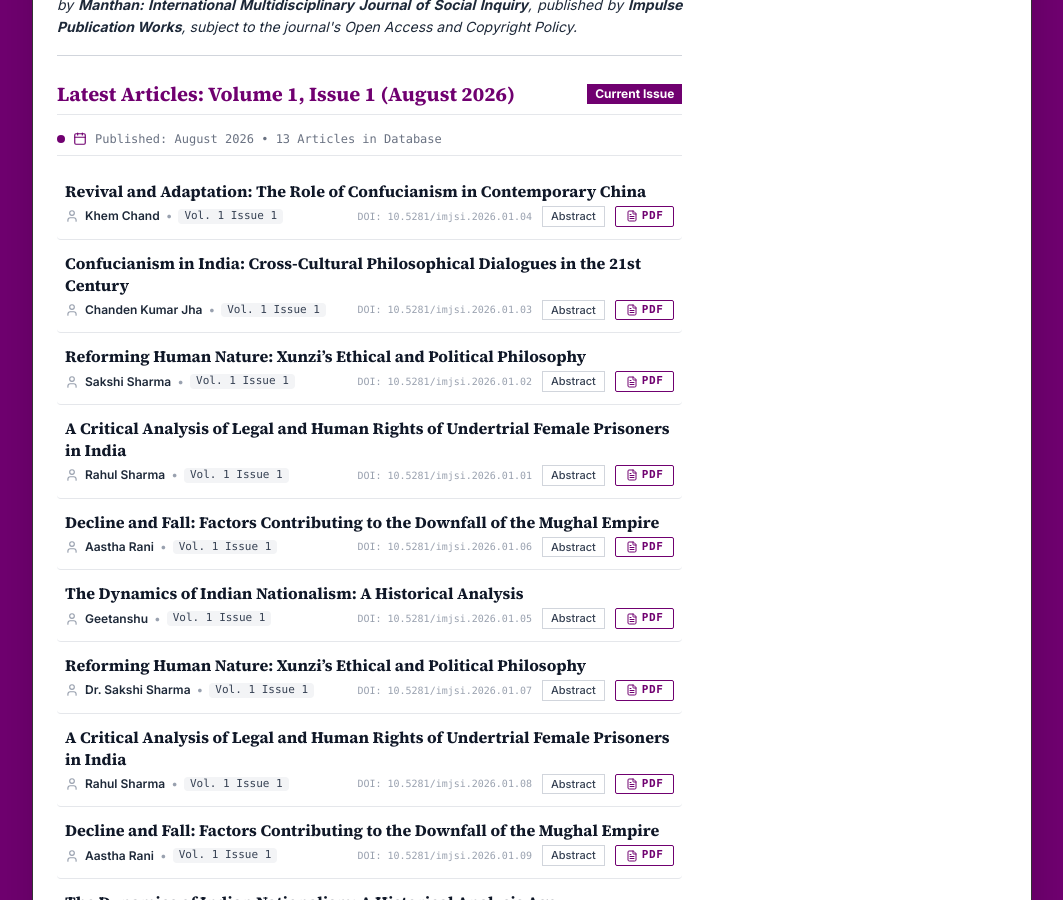
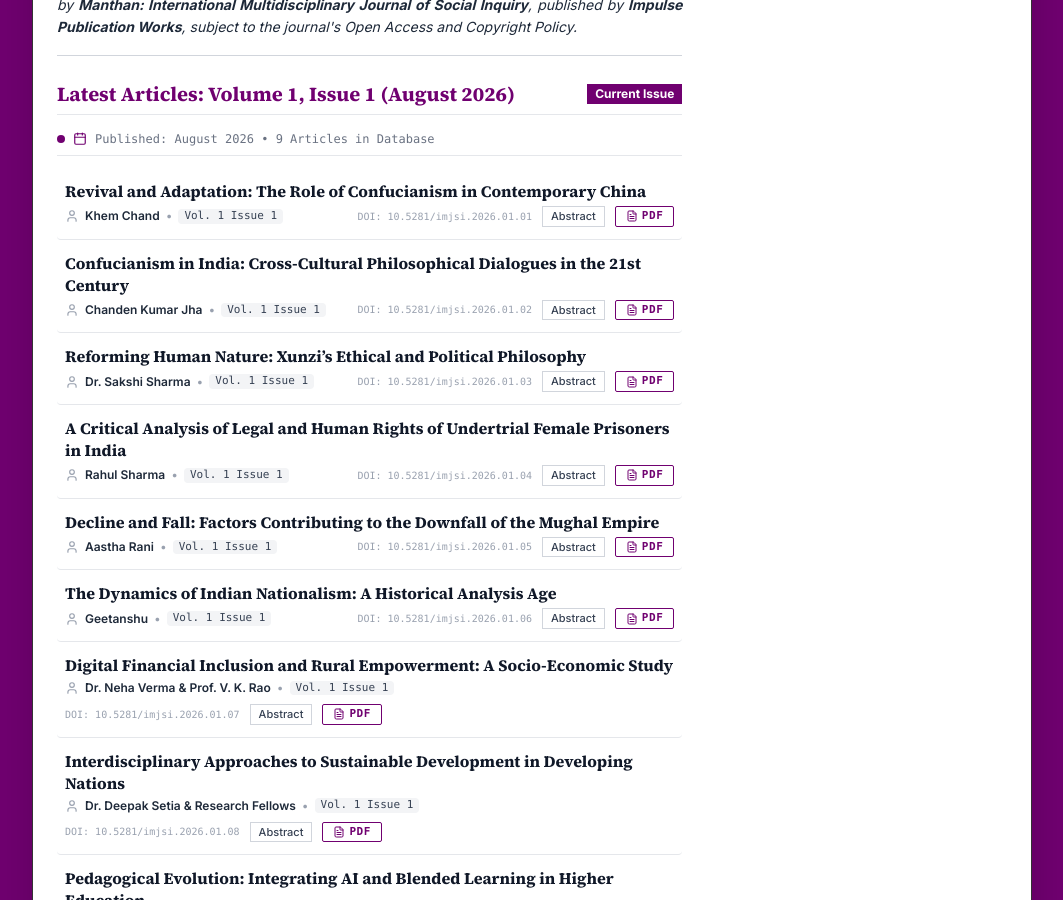
Before and after one commit to manthaninternational2025-maker/architect-web-main, a Next.js app: page / in a window 1280 px wide. Shown: the part 1900-2800 px from the top of the page, without its empty margins (108-1171 px from the left). Built offline with nearby package versions, Linux system fonts and the light colour scheme.

Commit message:
Fix article detail routing and exact file/PDF data binding for all articles

```diff
--- a/app/current/page.tsx
+++ b/app/current/page.tsx
@@ -6,6 +6,7 @@ import { useJournalData, ArticleItem } from "@/context/JournalDataContext";
 import { Sidebar } from "@/components/layout/Sidebar";
 import { ArticlePdfButton } from "@/components/ui/ArticlePdfButton";
 import { ArticlePdfModal } from "@/components/ui/ArticlePdfModal";
+import { getArticleUrl } from "@/utils/articleHelper";
 import { FileText, Calendar, User, Mail, ArrowRight } from "lucide-react";
 
 export default function CurrentPage() {
@@ -51,7 +52,7 @@ export default function CurrentPage() {
             {publishedArticles.map((art) => (
               <div key={art.id} className="py-3.5 first:pt-0 last:pb-0">
                 <h3 className="font-editorial text-sm sm:text-base font-bold text-gray-900 hover:text-[#700070] mb-1 leading-snug">
-                  <Link href={`/resources/${(art.doi || String(art.id)).replace(/[^a-zA-Z0-9]/g, "-")}`}>
+                  <Link href={getArticleUrl(art)}>
                     {art.title}
                   </Link>
                 </h3>
@@ -71,7 +72,7 @@ export default function CurrentPage() {
                       <span className="font-mono text-[11px] text-gray-500">{art.pages}</span>
                     )}
                     <Link
-                      href={`/resources/${(art.doi || String(art.id)).replace(/[^a-zA-Z0-9]/g, "-")}`}
+                      href={getArticleUrl(art)}
                       className="px-2 py-0.5 border border-gray-300 text-gray-700 hover:border-[#700070] hover:text-[#700070] text-[11px] font-medium transition-colors"
                     >
                       Abstract
--- a/app/page.tsx
+++ b/app/page.tsx
@@ -6,6 +6,7 @@ import { useJournalData } from "@/context/JournalDataContext";
 import { Sidebar } from "@/components/layout/Sidebar";
 import { SpecTable } from "@/components/ui/SpecTable";
 import { ArticlePdfButton } from "@/components/ui/ArticlePdfButton";
+import { getArticleUrl } from "@/utils/articleHelper";
 import { FileText, Calendar, User, ArrowRight, Bell, Mail } from "lucide-react";
 
 export default function HomePage() {
@@ -128,7 +129,7 @@ export default function HomePage() {
                   className="py-3 px-2 rounded hover:bg-gray-50 transition-colors first:pt-2 last:pb-0"
                 >
                   <h3 className="font-editorial text-sm sm:text-base font-bold text-gray-900 hover:text-[#700070] mb-1 leading-snug">
-                    <Link href={`/resources/${(art.doi || String(art.id)).replace(/[^a-zA-Z0-9]/g, "-")}`}>
+                    <Link href={getArticleUrl(art)}>
                       {art.title}
                     </Link>
                   </h3>
@@ -146,7 +147,7 @@ export default function HomePage() {
                     <div className="flex items-center gap-2.5">
                       <span className="font-mono text-[10px] text-gray-400">DOI: {art.doi}</span>
                       <Link
-                        href={`/resources/${(art.doi || String(art.id)).replace(/[^a-zA-Z0-9]/g, "-")}`}
+                        href={getArticleUrl(art)}
                         className="px-2 py-0.5 border border-gray-300 text-gray-700 hover:border-[#700070] hover:text-[#700070] text-[11px] font-medium transition-colors"
                       >
                         Abstract
--- a/app/resources/[slug]/page.tsx
+++ b/app/resources/[slug]/page.tsx
@@ -1,13 +1,14 @@
 "use client";
 
-import React, { useState } from "react";
+import React, { useState, useEffect } from "react";
 import Link from "next/link";
 import { useParams } from "next/navigation";
 import { useJournalData, ArticleItem } from "@/context/JournalDataContext";
 import { resources } from "@/data/resources";
 import { Sidebar } from "@/components/layout/Sidebar";
 import { ArticlePdfButton } from "@/components/ui/ArticlePdfButton";
-import { openArticlePdf } from "@/utils/pdfHelper";
+import { openArticlePdf, getArticlePdfBlobUrl } from "@/utils/pdfHelper";
+import { getArticleUrl } from "@/utils/articleHelper";
 import {
   Calendar,
   FileText,
@@ -19,6 +20,7 @@ import {
   ExternalLink,
   BookOpen,
   Search,
+  Download,
 } from "lucide-react";
 
 function ResourceDetailContent() {
@@ -26,38 +28,66 @@ function ResourceDetailContent() {
   const rawSlug = (params?.slug as string) || "";
   const { articles, settings } = useJournalData();
   const [copied, setCopied] = useState(false);
+  const [pdfInfo, setPdfInfo] = useState<{
+    url: string;
+    isBlob: boolean;
+    mimeType: string;
+    isDocx: boolean;
+  } | null>(null);
 
   // Clean slug
   const cleanSlug = decodeURIComponent(rawSlug).toLowerCase().trim();
 
-  // Search across live articles and static resources
-  let matchedArticle: Partial<ArticleItem> | null =
-    articles.find(
-      (a) =>
-        a.doi &&
-        a.doi.replace(/[^a-zA-Z0-9]/g, "-").toLowerCase() === cleanSlug
-    ) || null;
+  // Search across live articles using foolproof ID and exact DOI matching
+  let matchedArticle: Partial<ArticleItem> | null = null;
 
-  if (!matchedArticle) {
-    matchedArticle =
-      articles.find((a) => a.doi && a.doi.toLowerCase() === cleanSlug) || null;
+  // 1. Match by unambiguous ID prefix (e.g. "art-6-...", "article-6-...", "art-10")
+  const explicitArtMatch =
+    cleanSlug.match(/^art(?:icle)?-(\d+)(?:-|$)/) ||
+    cleanSlug.match(/^id-(\d+)(?:-|$)/);
+  if (explicitArtMatch) {
+    const targetId = parseInt(explicitArtMatch[1], 10);
+    matchedArticle = articles.find((a) => a.id === targetId) || null;
   }
 
-  if (!matchedArticle) {
-    matchedArticle =
-      articles.find((a) => String(a.id) === cleanSlug) || null;
-  }
-
+  // 2. Match exact clean DOI (e.g. "10-5281-imjsi-2026-01-06")
   if (!matchedArticle) {
     matchedArticle =
       articles.find(
         (a) =>
-          a.title &&
-          a.title.toLowerCase().replace(/[^a-z0-9]+/g, "-") === cleanSlug
+          a.doi &&
+          (a.doi.replace(/[^a-zA-Z0-9]/g, "-").toLowerCase() === cleanSlug ||
+            a.doi.toLowerCase() === cleanSlug)
       ) || null;
   }
 
-  // Check static resources
+  // 3. Match numeric ID from slug prefix ONLY IF it is not a DOI (DOIs start with 10- / 10.)
+  if (
+    !matchedArticle &&
+    !cleanSlug.startsWith("10-") &&
+    !cleanSlug.startsWith("10.")
+  ) {
+    const numPrefix = cleanSlug.match(/^(\d+)(?:-|$)/);
+    if (numPrefix) {
+      const targetId = parseInt(numPrefix[1], 10);
+      matchedArticle = articles.find((a) => a.id === targetId) || null;
+    }
+  }
+
+  // 4. Match exact title slug
+  if (!matchedArticle) {
+    matchedArticle =
+      articles.find((a) => {
+        if (!a.title) return false;
+        const tSlug = a.title
+          .toLowerCase()
+          .replace(/[^a-z0-9]+/g, "-")
+          .replace(/^-+|-+$/g, "");
+        return tSlug === cleanSlug || cleanSlug.startsWith(tSlug.slice(0, 40));
+      }) || null;
+  }
+
+  // 5. Check static resources (fallback if not in live database)
   const staticResource = resources.find(
     (r) =>
       r.slug.toLowerCase() === cleanSlug ||
@@ -79,18 +109,48 @@ function ResourceDetailContent() {
     };
   }
 
-  // Partial / fuzzy match fallback
-  if (!matchedArticle) {
-    matchedArticle =
-      articles.find((a) => {
-        const d = (a.doi || "").replace(/[^a-zA-Z0-9]/g, "-").toLowerCase();
-        return (
-          (d && cleanSlug.includes(d)) ||
-          (d && d.includes(cleanSlug)) ||
-          (a.title && cleanSlug.includes(a.title.toLowerCase().slice(0, 15)))
-        );
-      }) || null;
-  }
+  // Setup PDF info hook safely at top level
+  useEffect(() => {
+    if (!matchedArticle) {
+      setPdfInfo(null);
+      return;
+    }
+    const info = getArticlePdfBlobUrl(matchedArticle, settings);
+    setPdfInfo(info);
+
+    return () => {
+      if (info && info.isBlob) {
+        URL.revokeObjectURL(info.url);
+      }
+    };
+  }, [
+    matchedArticle?.id,
+    matchedArticle?.title,
+    matchedArticle?.fileData,
+    matchedArticle?.pdfUrl,
+    settings,
+  ]);
+
+  // Construct citation
+  const authorsText = matchedArticle?.authors || "Editorial Staff";
+  const pubYear = "2026";
+  const journalTitle =
+    settings.journalTitle ||
+    "Manthan: International Multidisciplinary Journal of Social Inquiry";
+  const citationText = matchedArticle
+    ? `${authorsText} (${pubYear}). ${matchedArticle.title}. ${journalTitle}, ${
+        matchedArticle.volume || "1"
+      }(${(matchedArticle.issue || "1").replace(/[^0-9]/g, "") || "1"}), ${
+        matchedArticle.doi || "10.5281/imjsi"
+      }.`
+    : "";
+
+  const handleCopyCitation = () => {
+    if (!citationText) return;
+    navigator.clipboard.writeText(citationText);
+    setCopied(true);
+    setTimeout(() => setCopied(false), 2000);
+  };
 
   // If article not found, show elegant fallback reader rather than 404
   if (!matchedArticle) {
@@ -138,7 +198,7 @@ function ResourceDetailContent() {
                     >
                       <div>
                         <Link
-                          href={`/resources/${a.doi.replace(/[^a-zA-Z0-9]/g, "-")}`}
+                          href={getArticleUrl(a)}
                           className="font-bold text-gray-900 hover:text-[#700070] line-clamp-1"
                         >
                           {a.title}
@@ -159,18 +219,6 @@ function ResourceDetailContent() {
       </div>
     );
   }
-
-  // Construct citation
-  const authorsText = matchedArticle.authors || "Editorial Staff";
-  const pubYear = "2026";
-  const journalTitle = settings.journalTitle || "Manthan: International Multidisciplinary Journal of Social Inquiry";
-  const citationText = `${authorsText} (${pubYear}). ${matchedArticle.title}. ${journalTitle}, ${matchedArticle.volume || "1"}(${(matchedArticle.issue || "1").replace(/[^0-9]/g, "") || "1"}), ${matchedArticle.doi || "10.5281/imjsi"}.`;
-
-  const handleCopyCitation = () => {
-    navigator.clipboard.writeText(citationText);
-    setCopied(true);
-    setTimeout(() => setCopied(false), 2000);
-  };
 
   return (
     <div className="w-full">
@@ -266,7 +314,7 @@ function ResourceDetailContent() {
 
             {/* Article Content / Scholarly Inquiry Sections */}
             <div className="space-y-6 text-xs sm:text-sm text-gray-800 leading-relaxed font-sans">
-              {staticResource?.sections ? (
+              {staticResource && matchedArticle.title?.toLowerCase().trim() === staticResource.title?.toLowerCase().trim() && staticResource.sections ? (
                 staticResource.sections.map((section, idx) => (
                   <section key={idx} className="space-y-2">
                     <h2 className="font-editorial text-base sm:text-lg font-bold text-gray-900">
@@ -305,6 +353,63 @@ function ResourceDetailContent() {
                   </section>
                 </>
               )}
+            </div>
+
+            {/* Embedded Live PDF Document Reader */}
+            <div className="mt-8 border border-gray-300 rounded overflow-hidden shadow-xs">
+              <div className="bg-[#700070] text-white px-4 py-2.5 flex items-center justify-between text-xs font-bold">
+                <div className="flex items-center gap-2">
+                  <FileText className="w-4 h-4 text-purple-200" />
+                  <span>
+                    {matchedArticle.fileData
+                      ? `Attached Manuscript Document: ${matchedArticle.fileName || "manuscript.pdf"}`
+                      : "Official Academic Galley Publication"}
+                  </span>
+                </div>
+                <div className="flex items-center gap-2">
+                  <button
+                    type="button"
+                    onClick={() => openArticlePdf(matchedArticle, settings)}
+                    className="px-2.5 py-1 bg-white/20 hover:bg-white/30 rounded text-[11px] font-semibold transition-colors cursor-pointer inline-flex items-center gap-1"
+                  >
+                    <span>Open in Full Tab</span>
+                    <ExternalLink className="w-3 h-3" />
+                  </button>
+                </div>
+              </div>
+
+              <div className="w-full h-[650px] bg-slate-100">
+                {pdfInfo?.isDocx ? (
+                  <div className="w-full h-full flex flex-col items-center justify-center p-8 text-center bg-white">
+                    <FileText className="w-16 h-16 text-[#700070] mb-4" />
+                    <h4 className="text-lg font-bold text-slate-900 mb-2">
+                      Word Manuscript Document
+                    </h4>
+                    <p className="text-xs text-slate-600 max-w-md mb-6">
+                      This paper was uploaded as a Word Document ({matchedArticle.fileName || "manuscript.docx"}).
+                      Download it below to view in Microsoft Word, WPS, or Google Docs.
+                    </p>
+                    <button
+                      type="button"
+                      onClick={() => openArticlePdf(matchedArticle, settings)}
+                      className="inline-flex items-center gap-2 px-5 py-2.5 bg-[#700070] text-white rounded font-bold text-xs shadow hover:bg-[#5a005a] transition-colors cursor-pointer"
+                    >
+                      <Download className="w-4 h-4" />
+                      Download {matchedArticle.fileName || "Manuscript Document"}
+                    </button>
+                  </div>
+                ) : pdfInfo?.url ? (
+                  <iframe
+                    src={pdfInfo.url}
+                    title={matchedArticle.title || "Academic Galley Document"}
+                    className="w-full h-full border-0 bg-white"
+                  />
+                ) : (
+                  <div className="w-full h-full flex items-center justify-center text-xs text-gray-500 font-mono">
+                    Loading academic galley document...
+                  </div>
+                )}
+              </div>
             </div>
 
             {/* Keywords */}
--- a/context/JournalDataContext.tsx
+++ b/context/JournalDataContext.tsx
@@ -235,107 +235,138 @@ const initialHomepage: HomepageData = {
 };
 
 const initialArticlesList: ArticleItem[] = [
-  ...defaultResources.map((r, i) => ({
-    id: i + 1,
-    title: r.title,
-    authors: r.author,
-    volume: r.volume || "Vol. 1",
-    issue: r.issue || "Issue 1",
-    date: r.publishedDate || "August 2026",
+  {
+    id: 1,
+    title: "Revival and Adaptation: The Role of Confucianism in Contemporary China",
+    authors: "Khem Chand",
+    volume: "Vol. 1",
+    issue: "Issue 1",
+    date: "August 2026",
     status: "Published",
-    doi: r.doi || `10.5281/imjsi.2026.01.0${i + 1}`,
-    abstract: r.sections?.[0]?.content || "Abstract indexed in journal record.",
-    views: 142 + i * 27,
-    downloads: Math.max(1, 5 - i),
-  })),
+    doi: "10.5281/imjsi.2026.01.01",
+    abstract: "An analytical study investigating the resurgence, institutional adaptation, and state-society dynamics of Confucian philosophy in contemporary Chinese political and cultural discourse.",
+    pages: "pp. 18-23",
+    category: "Philosophy & Cultural Studies",
+    views: 142,
+    downloads: 5,
+  },
   {
-    id: 7,
+    id: 2,
+    title: "Confucianism in India: Cross-Cultural Philosophical Dialogues in the 21st Century",
+    authors: "Chanden Kumar Jha",
+    volume: "Vol. 1",
+    issue: "Issue 1",
+    date: "August 2026",
+    status: "Published",
+    doi: "10.5281/imjsi.2026.01.02",
+    abstract: "A comparative exploration examining bilateral intellectual intersections between classical Confucian ethics and Indian philosophical paradigms in the contemporary global era.",
+    pages: "pp. 13-17",
+    category: "Comparative Philosophy",
+    views: 169,
+    downloads: 4,
+  },
+  {
+    id: 3,
     title: "Reforming Human Nature: Xunzi’s Ethical and Political Philosophy",
     authors: "Dr. Sakshi Sharma",
     volume: "Vol. 1",
     issue: "Issue 1",
     date: "August 2026",
     status: "Published",
-    doi: "10.5281/imjsi.2026.01.07",
-    abstract: "An exploration of Xunzi's moral philosophy concerning ritual norms and governance.",
+    doi: "10.5281/imjsi.2026.01.03",
+    abstract: "A critical textual analysis of Xunzi's assertion of inherent human moral ambiguity and the foundational requirement of ritual and institutional discipline for social cohesion.",
+    pages: "pp. 7-12",
+    category: "Classical Political Theory",
     views: 198,
     downloads: 4,
   },
   {
-    id: 8,
+    id: 4,
     title: "A Critical Analysis of Legal and Human Rights of Undertrial Female Prisoners in India",
     authors: "Rahul Sharma",
     volume: "Vol. 1",
     issue: "Issue 1",
     date: "August 2026",
     status: "Published",
-    doi: "10.5281/imjsi.2026.01.08",
-    abstract: "Empirical socio-legal inquiry into undertrial conditions and institutional reform.",
+    doi: "10.5281/imjsi.2026.01.04",
+    abstract: "An empirical socio-legal analysis reviewing statutory protections, prison conditions, judicial precedents, and systemic vulnerabilities confronting female undertrial detainees.",
+    pages: "pp. 1-6",
+    category: "Law & Human Rights",
     views: 220,
     downloads: 6,
   },
   {
-    id: 9,
+    id: 5,
     title: "Decline and Fall: Factors Contributing to the Downfall of the Mughal Empire",
     authors: "Aastha Rani",
     volume: "Vol. 1",
     issue: "Issue 1",
     date: "August 2026",
     status: "Published",
-    doi: "10.5281/imjsi.2026.01.09",
-    abstract: "Historiographical reassessment of agrarian crises and administrative decay.",
+    doi: "10.5281/imjsi.2026.01.05",
+    abstract: "A historiographical reassessment of the fiscal strains, agrarian distress, regional rebellions, and administrative fragmentation that precipitated the decline of the Mughal Empire in 18th-century South Asia.",
+    pages: "pp. 1-12",
+    category: "Historical Inquiries",
     views: 165,
     downloads: 3,
   },
   {
-    id: 10,
+    id: 6,
     title: "The Dynamics of Indian Nationalism: A Historical Analysis Age",
     authors: "Geetanshu",
     volume: "Vol. 1",
     issue: "Issue 1",
     date: "August 2026",
     status: "Published",
-    doi: "10.5281/imjsi.2026.01.10",
-    abstract: "Investigation of regional consciousness and mass mobilization.",
+    doi: "10.5281/imjsi.2026.01.06",
+    abstract: "A critical historical investigation exploring the multifaceted evolutionary trajectories, subaltern voices, and ideological currents that shaped the anti-colonial nationalist movement in India.",
+    pages: "37-41",
+    category: "Modern Indian History",
     views: 184,
     downloads: 2,
   },
   {
-    id: 11,
+    id: 7,
     title: "Digital Financial Inclusion and Rural Empowerment: A Socio-Economic Study",
     authors: "Dr. Neha Verma & Prof. V. K. Rao",
     volume: "Vol. 1",
     issue: "Issue 1",
     date: "August 2026",
     status: "Published",
-    doi: "10.5281/imjsi.2026.01.11",
-    abstract: "Socio-economic evaluation of digital credit and microfinance initiatives.",
+    doi: "10.5281/imjsi.2026.01.07",
+    abstract: "Socio-economic evaluation of digital credit and microfinance initiatives in rural clusters.",
+    pages: "pp. 42-49",
+    category: "Economics & Commerce",
     views: 110,
     downloads: 1,
   },
   {
-    id: 12,
+    id: 8,
     title: "Interdisciplinary Approaches to Sustainable Development in Developing Nations",
     authors: "Dr. Deepak Setia & Research Fellows",
     volume: "Vol. 1",
     issue: "Issue 1",
     date: "August 2026",
     status: "Published",
-    doi: "10.5281/imjsi.2026.01.12",
-    abstract: "Integrated frameworks harmonizing environmental resilience and economic policy.",
+    doi: "10.5281/imjsi.2026.01.08",
+    abstract: "Integrated frameworks harmonizing environmental resilience and economic policy in emerging economies.",
+    pages: "pp. 50-59",
+    category: "Multidisciplinary Studies",
     views: 245,
     downloads: 8,
   },
   {
-    id: 13,
+    id: 9,
     title: "Pedagogical Evolution: Integrating AI and Blended Learning in Higher Education",
     authors: "Pooja Malhotra",
     volume: "Vol. 1",
     issue: "Issue 1",
     date: "August 2026",
     status: "Published",
-    doi: "10.5281/imjsi.2026.01.13",
-    abstract: "Curricular paradigms and ethical considerations in automated higher education.",
+    doi: "10.5281/imjsi.2026.01.09",
+    abstract: "Curricular paradigms and ethical considerations in automated, blended higher education delivery.",
+    pages: "pp. 60-68",
+    category: "Education & Pedagogy",
     views: 190,
     downloads: 5,
   },
@@ -548,7 +579,29 @@ export function JournalDataProvider({ children }: { children: React.ReactNode })
       if (h) setHomepage(JSON.parse(h));
 
       const art = localStorage.getItem(K_ARTICLES);
-      if (art) setArticles(JSON.parse(art));
+      if (art) {
+        try {
+          const parsed = JSON.parse(art);
+          if (Array.isArray(parsed) && parsed.length > 0) {
+            const seenIds = new Set<number>();
+            let maxId = 0;
+            const sanitized = parsed.map((item: any, idx: number) => {
+              let id = typeof item.id === "number" && !isNaN(item.id) && item.id > 0 ? item.id : idx + 1;
+              if (seenIds.has(id)) {
+                id = maxId + 1;
+              }
+              seenIds.add(id);
+              if (id > maxId) maxId = id;
+              let doi = item.doi;
+              if (!doi) {
+                doi = `10.5281/imjsi.2026.01.${id < 10 ? `0${id}` : id}`;
+              }
+              return { ...item, id, doi };
+            });
+            setArticles(sanitized);
+          }
+        } catch {}
+      }
 
       const iss = localStorage.getItem(K_ISSUES);
       if (iss) setIssues(JSON.parse(iss));
@@ -626,9 +679,11 @@ export function JournalDataProvider({ children }: { children: React.ReactNode })
 
   const addArticle = (art: Omit<ArticleItem, "id" | "views" | "downloads">) => {
     setArticles((prev) => {
+      const nextId = prev.length ? Math.max(...prev.map((p) => p.id || 0)) + 1 : 1;
       const newItem: ArticleItem = {
         ...art,
-        id: prev.length ? Math.max(...prev.map((p) => p.id)) + 1 : 1,
+        id: nextId,
+        doi: art.doi || `10.5281/imjsi.2026.01.${nextId < 10 ? `0${nextId}` : nextId}`,
         views: 0,
         downloads: 0,
       };
--- /dev/null
+++ b/utils/articleHelper.ts
@@ -0,0 +1,22 @@
+import { ArticleItem } from "@/context/JournalDataContext";
+
+/**
+ * Generates an unambiguous, unique, SEO-friendly URL for any article.
+ * Uses the article's unique ID with the prefix 'art-' so it NEVER collides with DOIs (which start with '10-').
+ *
+ * Example: /resources/art-6-the-dynamics-of-indian-nationalism-a-historical
+ */
+export function getArticleUrl(article: Partial<ArticleItem>): string {
+  if (article.id) {
+    const slug = (article.title || "")
+      .toLowerCase()
+      .replace(/[^a-z0-9]+/g, "-")
+      .replace(/^-+|-+$/g, "")
+      .slice(0, 60);
+    return `/resources/art-${article.id}${slug ? `-${slug}` : ""}`;
+  }
+  if (article.doi) {
+    return `/resources/${article.doi.replace(/[^a-zA-Z0-9]/g, "-")}`;
+  }
+  return "/resources/art-1";
+}
```
